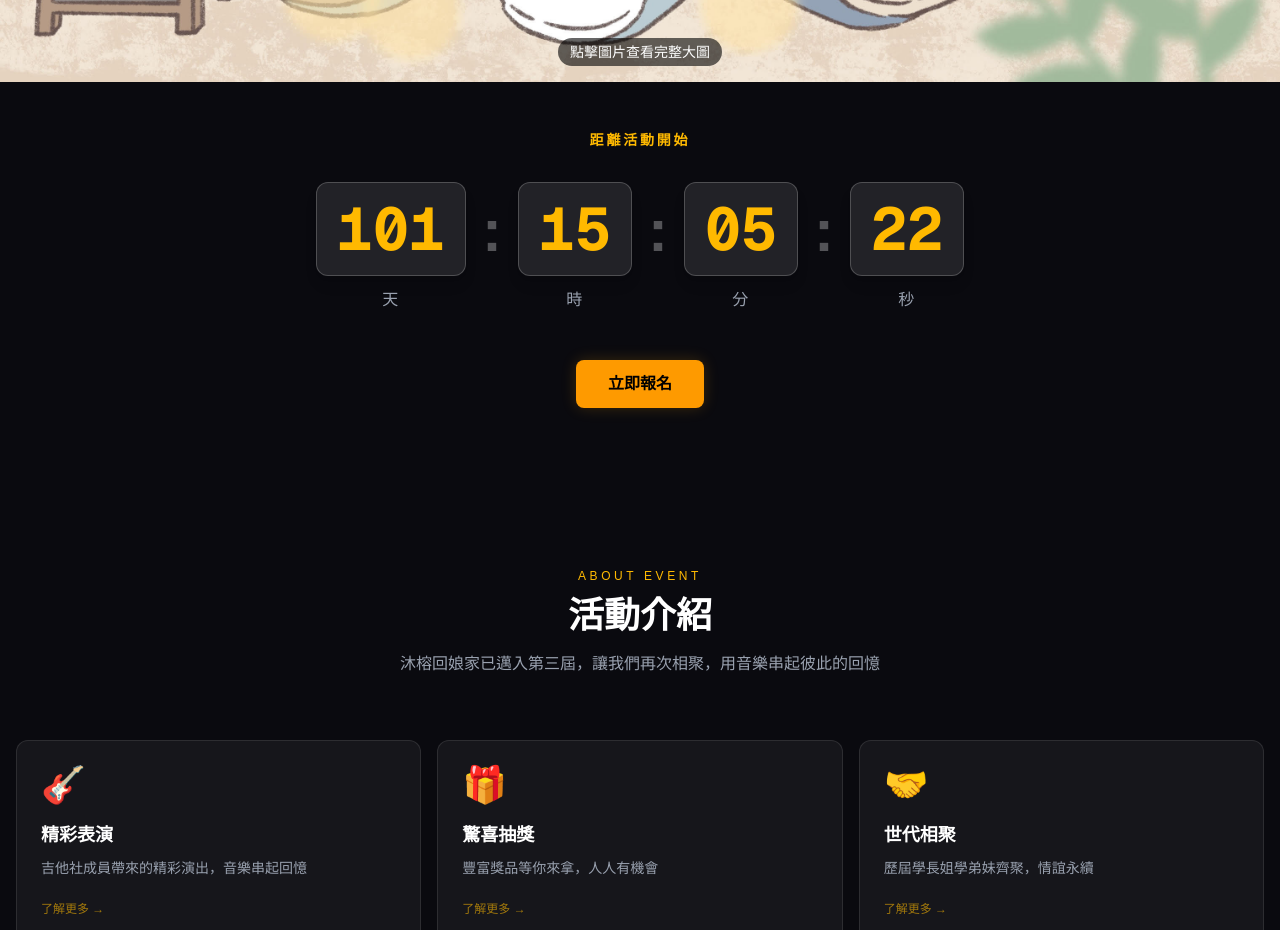
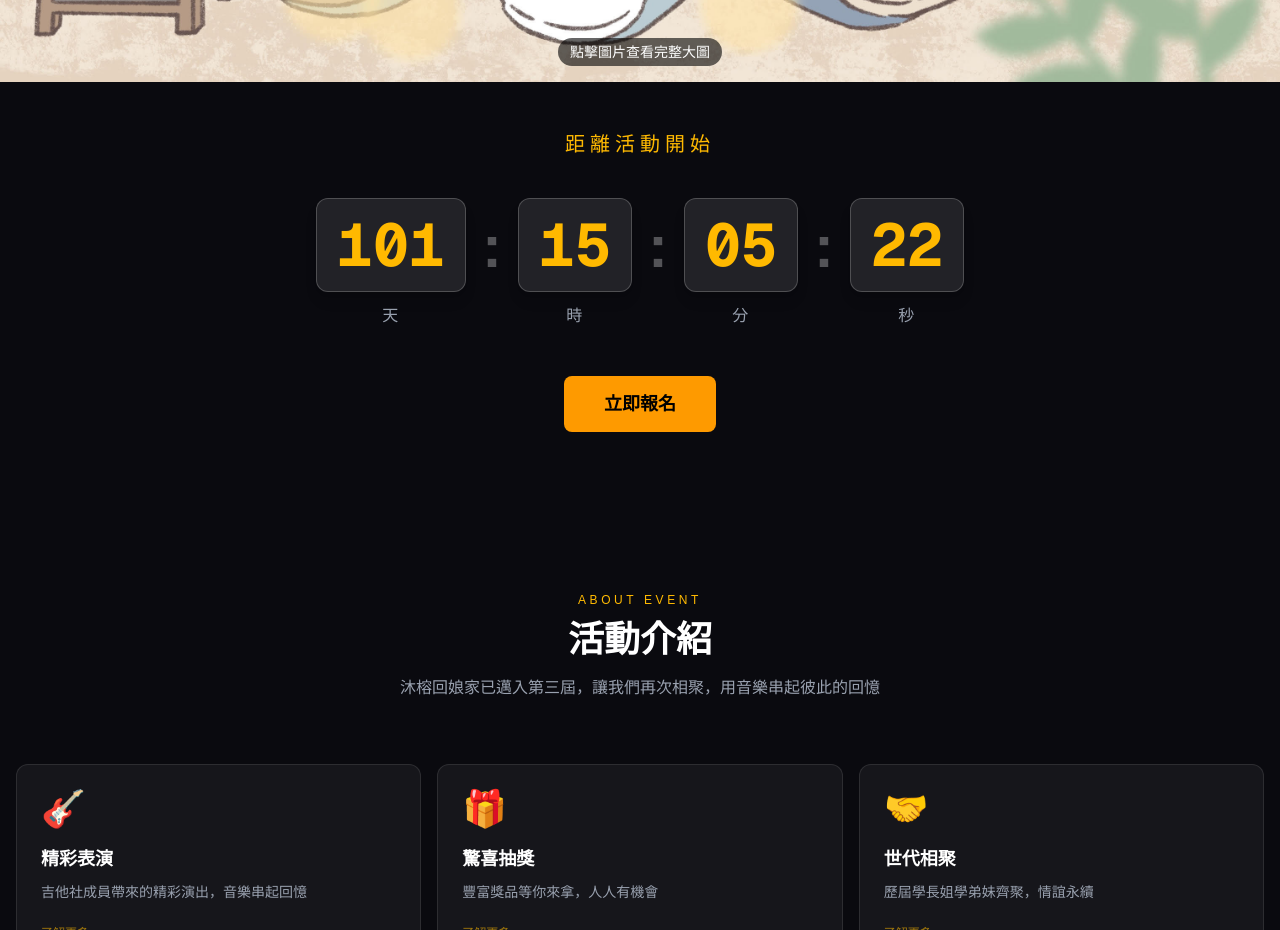
Before and after one commit to hopper0228/mjgc-web, a Next.js app: page / in a window 1280 px wide. Shown: the part 900-1830 px from the top of the page. Built offline with nearby package versions, Linux system fonts and the light colour scheme.

Commit message:
adjust word

```diff
--- a/src/modules/guitar-club/event-info.tsx
+++ b/src/modules/guitar-club/event-info.tsx
@@ -5,16 +5,18 @@ export default function EventInfo() {
   return (
     <section className="relative z-10 text-center px-4 max-w-4xl mx-auto pt-12 pb-16">
 
-      <p className="text-amber-400 font-bold text-sm tracking-[0.2em] mb-8">
+      {/* 調整：放大字體 (text-lg md:text-xl)，改用 font-medium 減少過粗導致的模糊感，並加入 antialiased 強化邊緣平滑 */}
+      <p className="text-amber-400 font-medium text-lg md:text-xl tracking-[0.25em] mb-10 antialiased">
         距離活動開始
       </p>
 
       <Countdown />
 
       <div className="flex flex-wrap gap-5 justify-center mt-12">
+        {/* 調整：稍微放大按鈕與文字尺寸 (text-lg px-10 py-3.5)，並移除 shadow 發光效果，讓按鈕看起來更扎實乾淨 */}
         <a
           href="#forms"
-          className="bg-amber-500 hover:bg-amber-400 text-black font-bold px-8 py-3 rounded-lg transition-all duration-200 hover:scale-105 shadow-[0_0_15px_rgba(245,158,11,0.2)]"
+          className="bg-amber-500 hover:bg-amber-400 text-black font-semibold text-lg px-10 py-3.5 rounded-lg transition-all duration-200 hover:scale-105"
         >
           立即報名
         </a>
```
